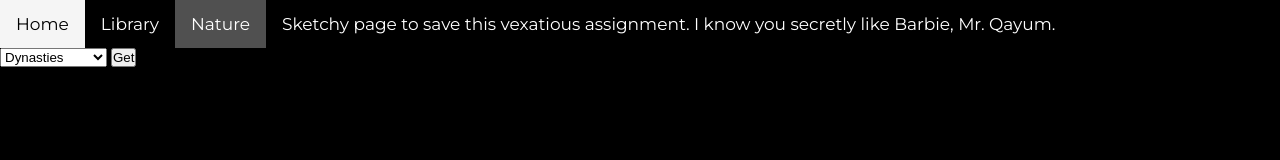
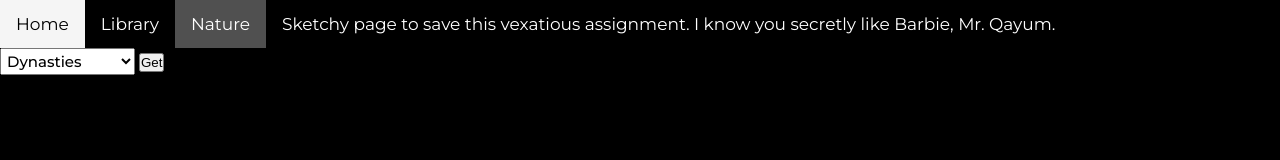
Before and after one commit to JLi314/Jounce, a website with bundled scripts: page nature/nature.html in a window 1280 px wide. Built offline with nearby package versions, Linux system fonts and the light colour scheme; some packages are replaced by stand-ins of ours; no server answers.

Commit message:
Added styles to nature page

```diff
--- a/style.css
+++ b/style.css
@@ -100,6 +100,25 @@
 
 img {
   width: 200px;
+}
+
+/* Nature page styles */
+#documentary_info {
+  padding: 25px;
+  color: white;
+  font-family: "Montserrat", sans-serif;
+}
+
+.nature_info {
+  padding-top: 10px;
+}
+
+#nature_menu {
+  font-size: 15px;
+  color: rgb(0, 0, 0);
+  padding: 2px;
+  font-family: "Montserrat", sans-serif;
+  font-weight: 500;
 }
 
 /* Barbie page styles */
```
